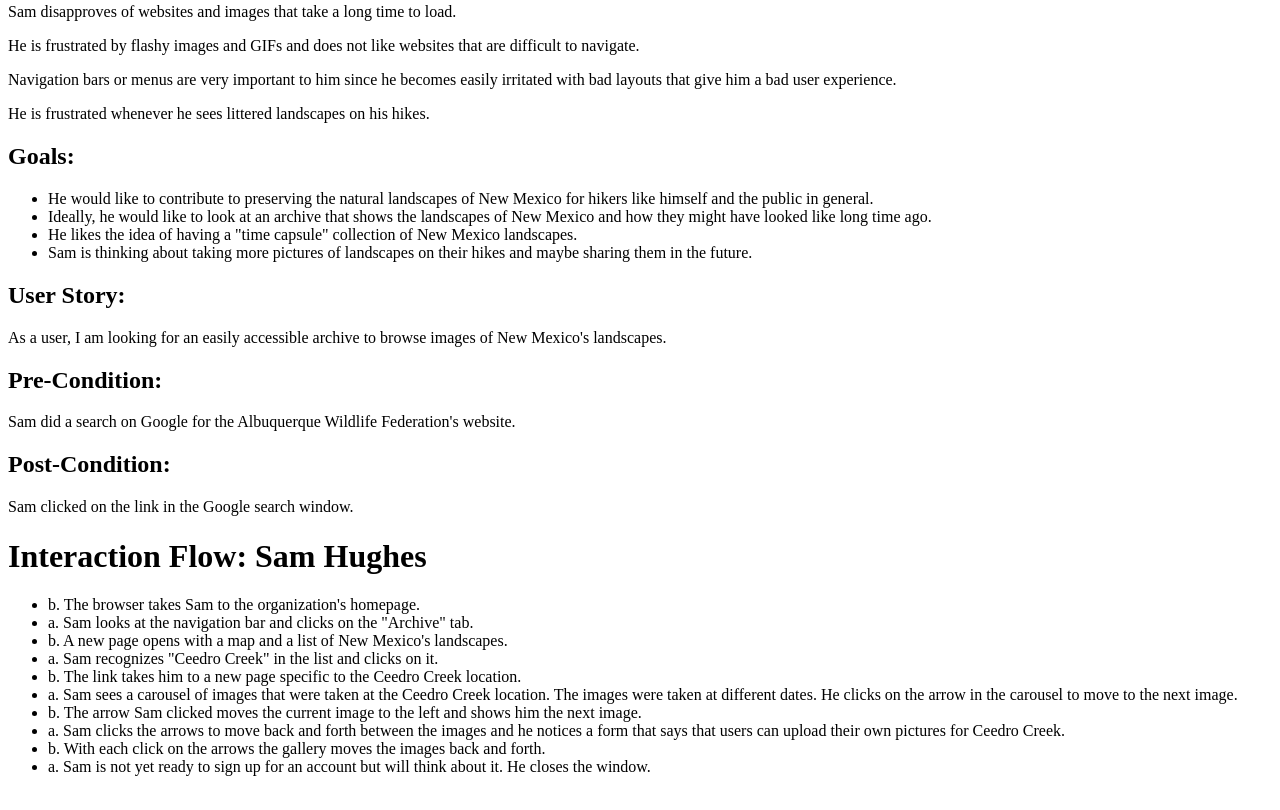
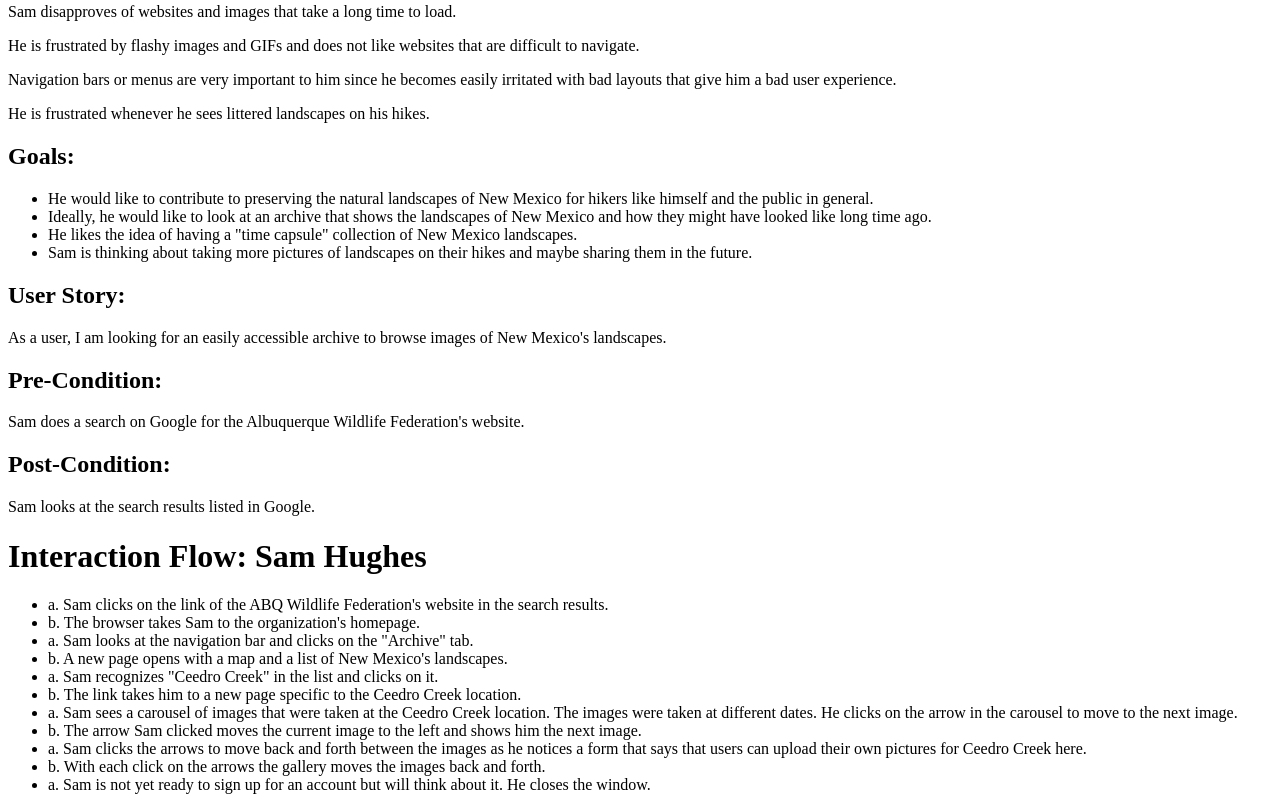
Before and after one commit to Least-Valuable-Painters/ABQ-Wildlife, a plain HTML site: page casual-user-persona.html in a window 1280 px wide. Shown: the part 607-1417 px from the top of the page. Drawn offline with Linux system fonts and the light colour scheme.

Commit message:
corrected a minor detail.

```diff
--- a/casual-user-persona.html
+++ b/casual-user-persona.html
@@ -51,13 +51,14 @@
 <p>As a user, I am looking for an easily accessible archive to browse images of New Mexico's landscapes.</p>
 
 <h2>Pre-Condition:</h2>
-<p>Sam did a search on Google for the Albuquerque Wildlife Federation's website.</p>
+<p>Sam does a search on Google for the Albuquerque Wildlife Federation's website.</p>
 
 <h2>Post-Condition:</h2>
-<p>Sam clicked on the link in the Google search window.</p>
+<p>Sam looks at the search results listed in Google.</p>
 
 <h1>Interaction Flow: Sam Hughes</h1>
 <ul>
+    <li>a. Sam clicks on the link of the ABQ Wildlife Federation's website in the search results.</li>
     <li>b. The browser takes Sam to the organization's homepage.</li>
     <li>a. Sam looks at the navigation bar and clicks on the "Archive" tab.</li>
     <li>b. A new page opens with a map and a list of New Mexico's landscapes.</li>
@@ -65,7 +66,7 @@
     <li>b. The link takes him to a new page specific to the Ceedro Creek location.</li>
     <li>a. Sam sees a carousel of images that were taken at the Ceedro Creek location. The images were taken at different dates. He clicks on the arrow in the carousel to move to the next image.</li>
     <li>b. The arrow Sam clicked moves the current image to the left and shows him the next image.</li>
-    <li>a. Sam clicks the arrows to move back and forth between the images and he notices a form that says that users can upload their own pictures for Ceedro Creek.</li>
+    <li>a. Sam clicks the arrows to move back and forth between the images as he notices a form that says that users can upload their own pictures for Ceedro Creek here.</li>
     <li>b. With each click on the arrows the gallery moves the images back and forth.</li>
     <li>a. Sam is not yet ready to sign up for an account but will think about it. He closes the window.</li>
 </ul>
```
